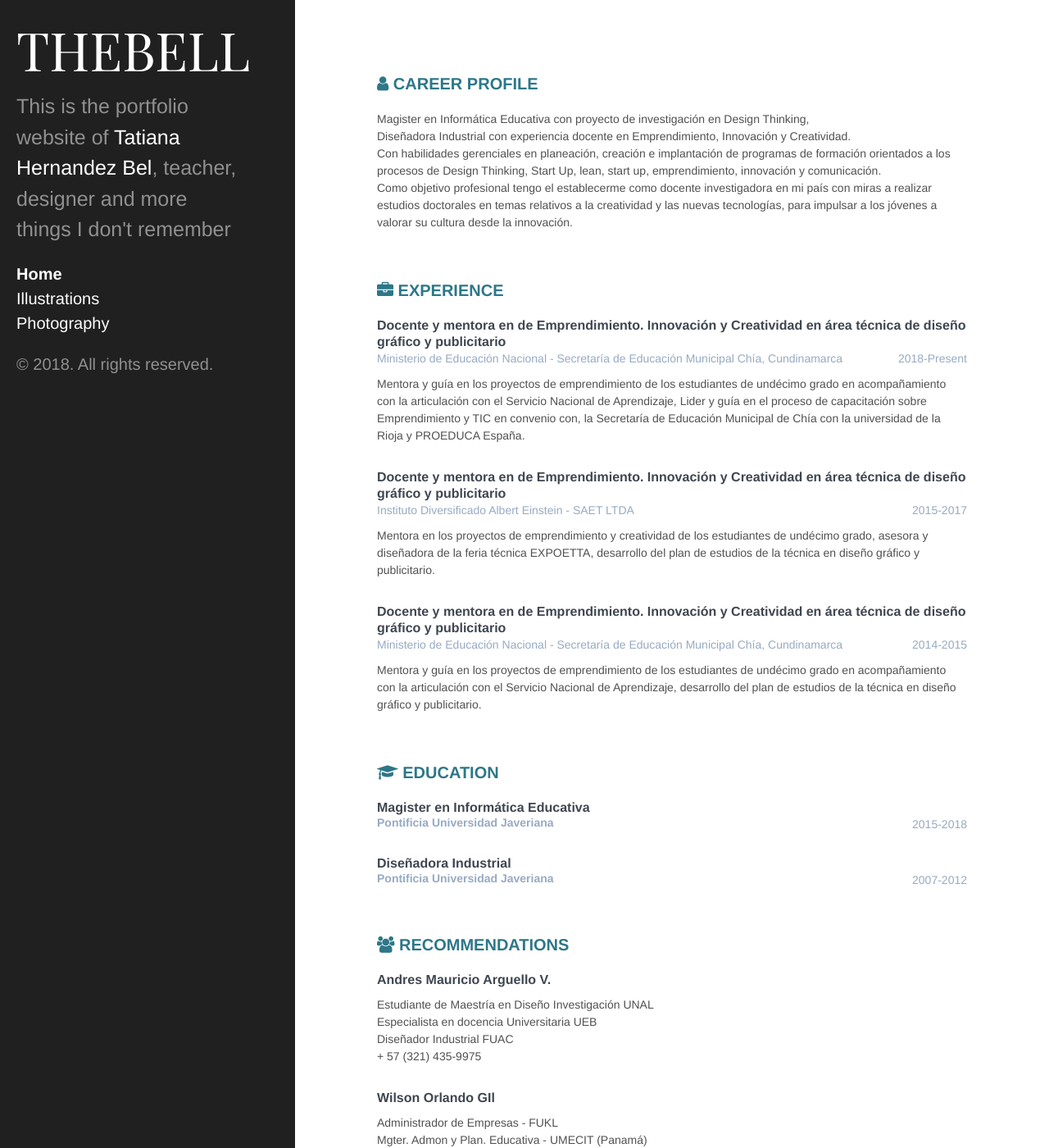
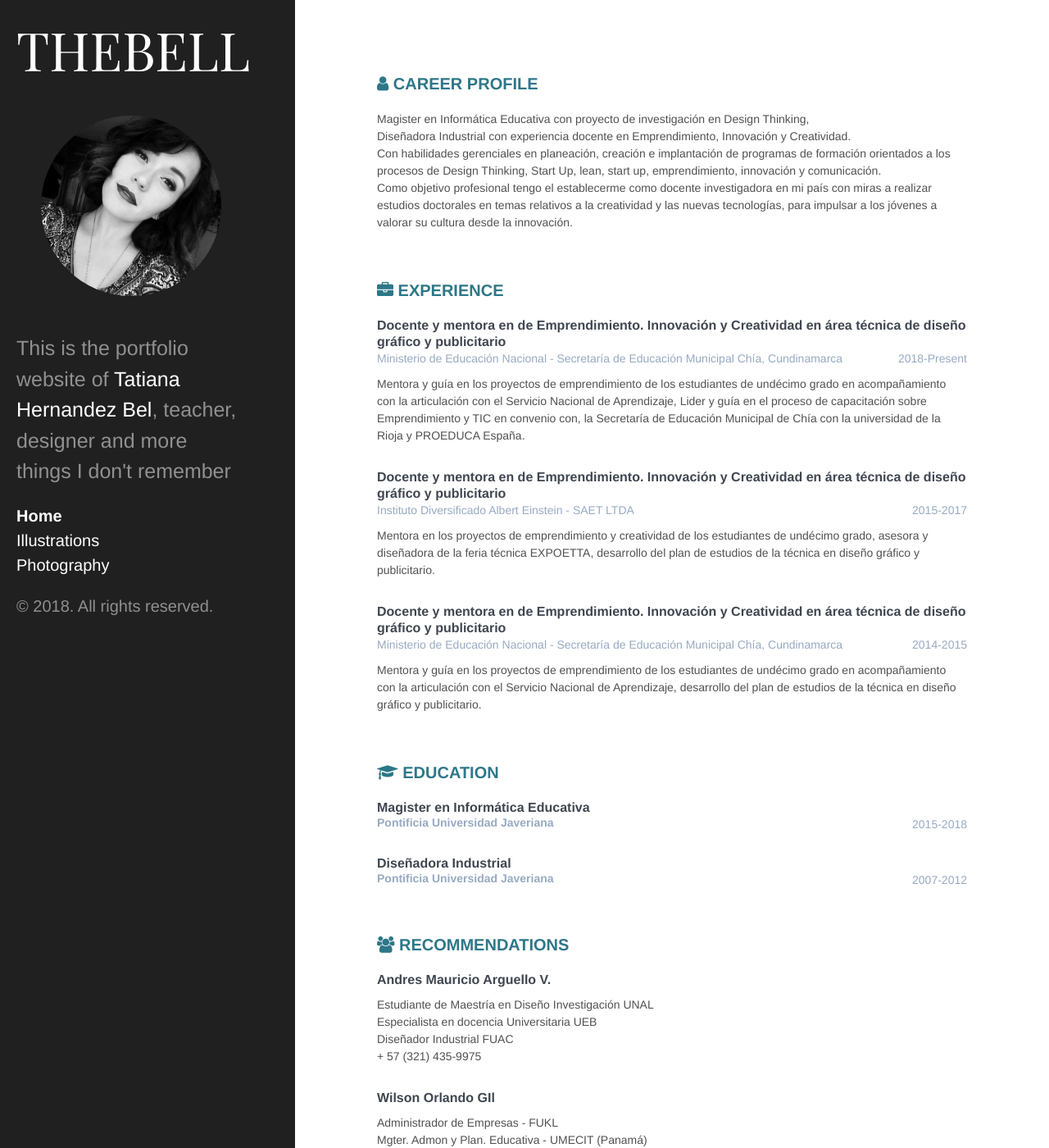
Before and after one commit to TatianaHbel/personal, a Jekyll site: the page built from index.md, in a window 1280 px wide and 1400 px high. Shown: the whole window at 82% size. Built offline with Jekyll 4.4.1, drawn with Linux system fonts in a browser that asks for light colours.

Commit message:
added sidemenu image

```diff
--- a/_includes/head.html
+++ b/_includes/head.html
@@ -17,6 +17,7 @@
   <link rel="stylesheet" href="{{site.baseurl}}/css/poole.css">
   <link rel="stylesheet" href="{{site.baseurl}}/css/syntax.css">
   <link rel="stylesheet" href="{{site.baseurl}}/css/hyde.css">
+  <link rel="stylesheet" href="{{site.baseurl}}/css/custom.css">
   <!-- <link rel="stylesheet" href="https://fonts.googleapis.com/css?family=Abril+Fatface"> -->
   <link href="https://fonts.googleapis.com/css?family=Playfair+Display" rel="stylesheet">
 
--- a/_includes/sidebar.html
+++ b/_includes/sidebar.html
@@ -2,9 +2,13 @@
   <div class="container sidebar-sticky">
     <div class="sidebar-about">
       <h1>{{ site.data.general.title }}</h1>
+      <div class="profile-container">
+        <img class="profile-img" src="{{ site.baseurl }}/img/pp.jpg" alt="profile picture">
+      </div>
       <p class="lead">{{ site.data.general.description }}</p>
     </div>
 
+    <div>
       <ul class="sidebar-nav">
         {% for link in site.data.navigation %}
           {% assign current = nil %}
@@ -20,3 +24,4 @@
       <p>&copy; {{ site.time | date: '%Y' }}. All rights reserved.</p>
     </div>
   </div>
+</div>
--- /dev/null
+++ b/css/custom.css
@@ -0,0 +1,12 @@
+.profile-container {
+	padding: 30px;
+	text-align: center;
+	color: #fff;
+}
+.profile-img {
+	max-width: 100%;
+	margin-bottom: 15px;
+	border: 0;
+	border-radius: 100%;
+	box-shadow: 0 1px 1px rgba(0,0,0,.1);
+}
```
Also changed, not shown: img/pp.jpg (added). Lines whose indentation alone changed are shown as unchanged.
